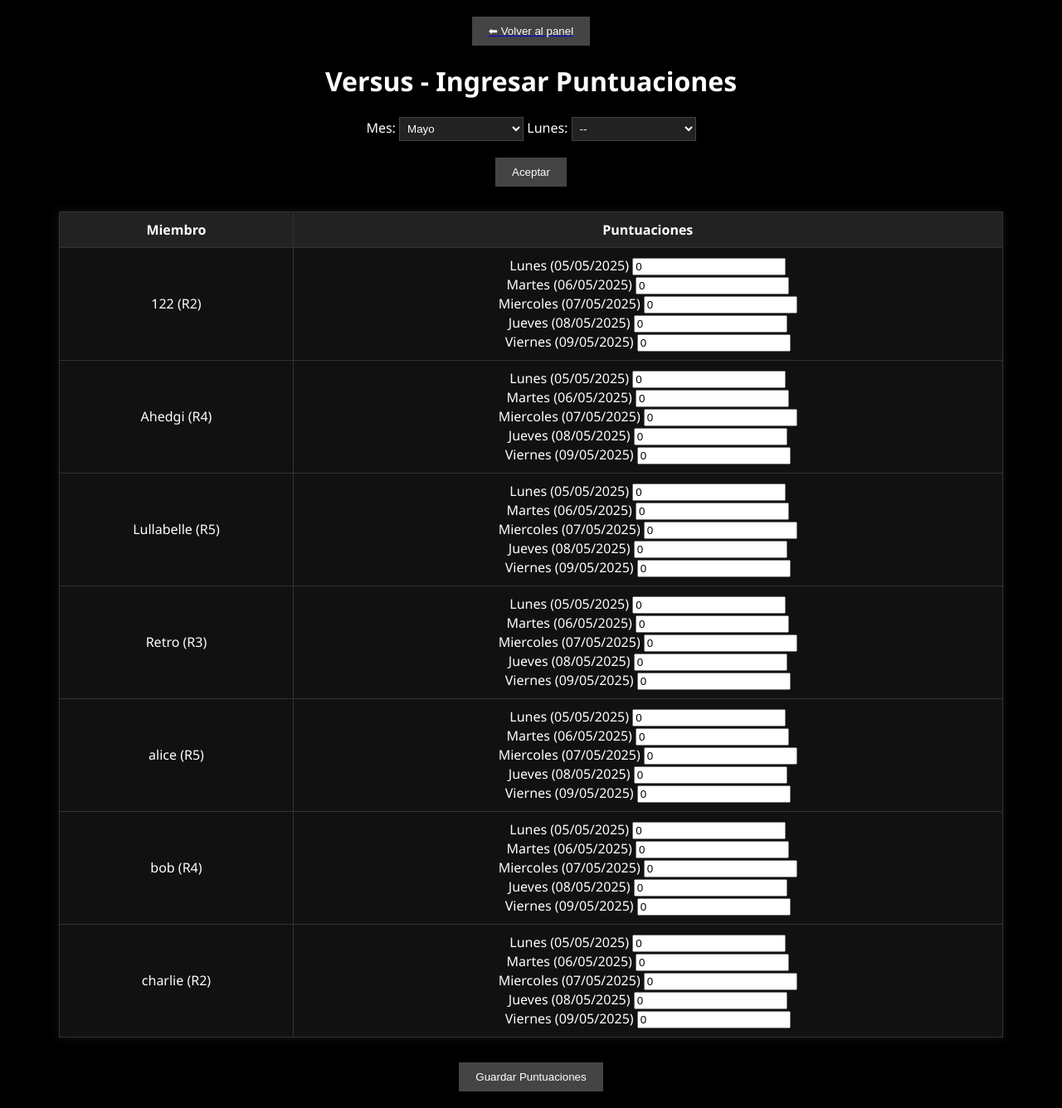
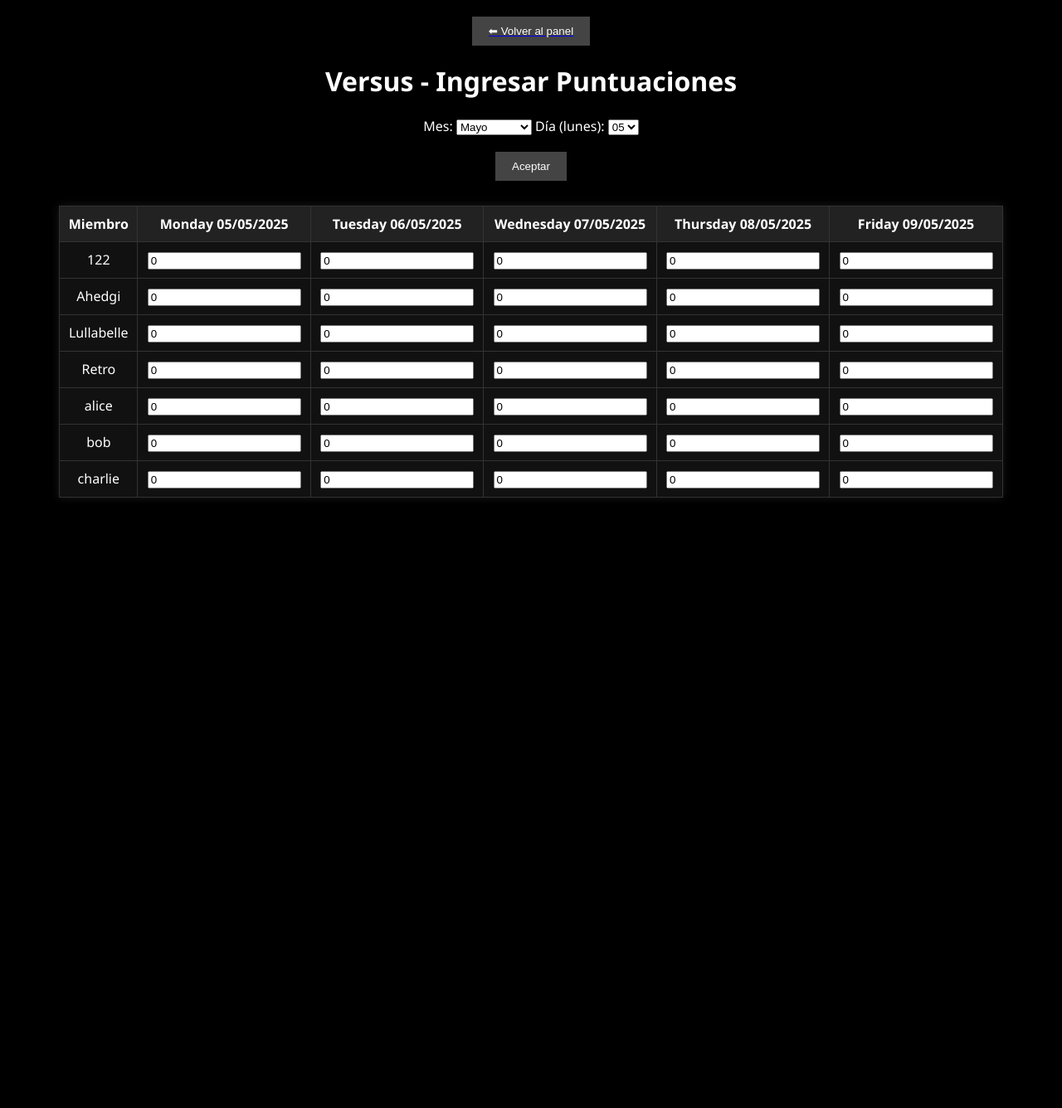
Before and after one commit to ZaKatHSim/D4wn, a Flask app: page /vs in a window 1280 px wide. Shown: the whole page at 83% size. After the commit the page ends 600 px from the top, so only its background shows below. Run offline with Flask 3, Linux system fonts and the light colour scheme; a user stored in the database is signed in; data comes from the database, SQL or seed files in the repository.

Commit message:
Corrijo vs.html y vs_routes.py (versión actualizada)

```diff
--- a/templates/routes/vs_routes.py
+++ b/templates/routes/vs_routes.py
@@ -28,7 +28,7 @@ def vs():
 
             for key in request.form:
                 if key.endswith("_score_lunes"):
-                    username = key.split("_score_lunes")[0]
+                    username = key.split("_score_")[0]
                     for i, dia_nombre in enumerate(dias_texto):
                         puntuacion = request.form.get(f"{username}_score_{dia_nombre}")
                         if puntuacion is not None:
--- a/templates/vs.html
+++ b/templates/vs.html
@@ -25,12 +25,9 @@
         th {
             background-color: #222;
         }
-        input[type="number"], select {
-            width: 150px;
-            background-color: #222;
-            color: white;
-            border: 1px solid #444;
-            padding: 5px;
+        .fecha-container {
+            text-align: center;
+            margin-bottom: 20px;
         }
         button {
             display: block;
@@ -43,10 +40,6 @@
         }
         button:hover {
             background-color: #555;
-        }
-        .fecha-container {
-            text-align: center;
-            margin-bottom: 20px;
         }
     </style>
 </head>
@@ -62,7 +55,7 @@
     <form method="POST" action="/vs">
         <div class="fecha-container">
             <label>Mes:</label>
-            <select name="mes" id="mes" required onchange="updateLunes()">
+            <select name="mes" id="mes" required>
                 <option value="01" {% if mes_seleccionado == "01" %}selected{% endif %}>Enero</option>
                 <option value="02" {% if mes_seleccionado == "02" %}selected{% endif %}>Febrero</option>
                 <option value="03" {% if mes_seleccionado == "03" %}selected{% endif %}>Marzo</option>
@@ -76,75 +69,42 @@
                 <option value="11" {% if mes_seleccionado == "11" %}selected{% endif %}>Noviembre</option>
                 <option value="12" {% if mes_seleccionado == "12" %}selected{% endif %}>Diciembre</option>
             </select>
-            <label>Lunes:</label>
+
+            <label>Día (lunes):</label>
             <select name="dia" id="dia" required>
-                <option value="">--</option>
+                {% for i in range(1, 32) %}
+                    <option value="{{ "%02d"|format(i) }}" {% if dia_seleccionado == "%02d"|format(i) %}selected{% endif %}>
+                        {{ "%02d"|format(i) }}
+                    </option>
+                {% endfor %}
             </select>
-<button type="submit" class="ml-2 px-4 py-2 bg-green-600 text-white rounded hover:bg-green-700">Aceptar</button>
+
+            <button type="submit">Aceptar</button>
         </div>
+    </form>
 
     <table>
         <thead>
             <tr>
                 <th>Miembro</th>
-                    <th>Puntuaciones</th>
+                {% for fecha in semana_fechas %}
+                    <th>{{ fecha.strftime('%A %d/%m/%Y') }}</th>
+                {% endfor %}
             </tr>
         </thead>
         <tbody>
-                {% for username, rank in members %}
+            {% for usuario, rango in members %}
             <tr>
-                        <td>{{ username }} ({{ rank }})</td>
+                <td>{{ usuario }}</td>
+                {% for fecha in semana_fechas %}
+                    {% set fecha_str = fecha.strftime('%Y-%m-%d') %}
                     <td>
-                            {% for i in range(5) %}
-                                {% set fecha = semana_fechas[i].strftime('%d/%m/%Y') %}
-                                {% set fecha_key = semana_fechas[i].strftime('%Y-%m-%d') %}
-                                {% set dia_nombre = ["lunes", "martes", "miercoles", "jueves", "viernes"][i] %}
-                                <div>
-                                    <label>{{ dia_nombre|capitalize }} ({{ fecha }})</label>
-                                    <input type="text"
-       name="{{ username }}_score_{{ dia_nombre }}"
-       maxlength="14"
-       class="w-full px-3 py-1.5 text-xl font-mono text-right text-green-400 bg-black border border-green-500 rounded-md placeholder-green-600 focus:outline-none focus:ring-2 focus:ring-green-400"
-       oninput="this.value = this.value.replace(/[^0-9]/g, '').slice(0,14);"
-       placeholder="0"
-       value="{{ puntuaciones.get((username, fecha_key), 0) or 0 }}" />
-                                </div>
+                        <input type="number" name="{{ usuario }}_score_{{ fecha.strftime('A').lower() }}" value="{{ puntuaciones[(usuario, fecha_str)] if (usuario, fecha_str) in puntuaciones else 0 }}">
+                    </td>
                 {% endfor %}
-                        </td>
             </tr>
             {% endfor %}
         </tbody>
     </table>
-        <button type="submit">Guardar Puntuaciones</button>
-    </form>
-
-    <script>
-        // Llenar los días de la semana dependiendo del mes seleccionado
-        function updateLunes() {
-            const diaSelect = document.getElementById("dia");
-            const mes = document.getElementById("mes").value;
-            diaSelect.innerHTML = "<option value=''>--</option>"; // Resetear el contenido
-
-            if (!mes) return;
-
-            const year = 2025; // Cambiar a año dinámico si es necesario
-            const diasEnMes = new Date(year, mes, 0).getDate();
-
-            // Rellenar los lunes del mes
-            for (let d = 1; d <= diasEnMes; d++) {
-                const fecha = new Date(`${year}-${mes}-${d < 10 ? '0' + d : d}`);
-                if (fecha.getDay() === 1) { // Si es lunes
-                    const diaFormateado = d < 10 ? '0' + d : d;
-                    const option = document.createElement("option");
-                    option.value = diaFormateado;
-                    option.text = diaFormateado;
-                    diaSelect.appendChild(option);
-                }
-            }
-        }
-
-        // Ejecutar al cargar la página para inicializar los días
-        document.addEventListener("DOMContentLoaded", updateLunes);
-    </script>
 </body>
 </html>
```
Lines whose indentation alone changed are shown as unchanged.
